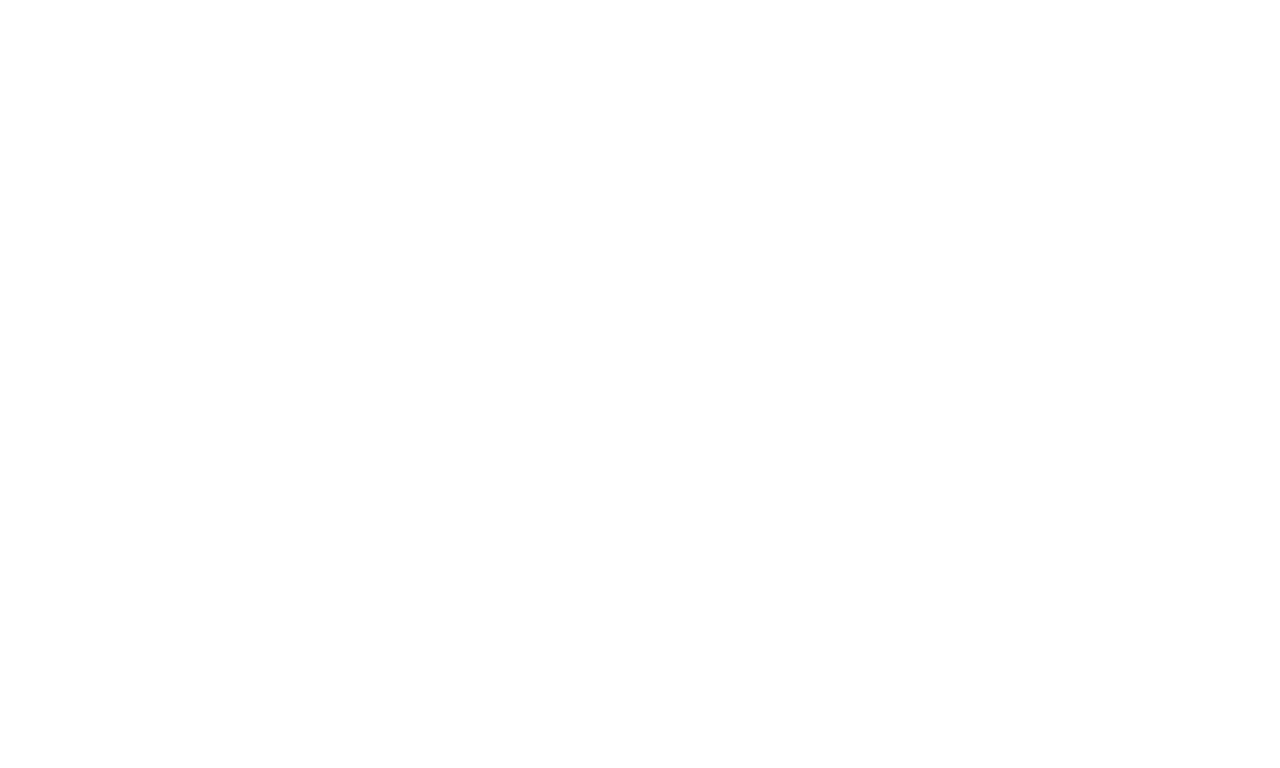
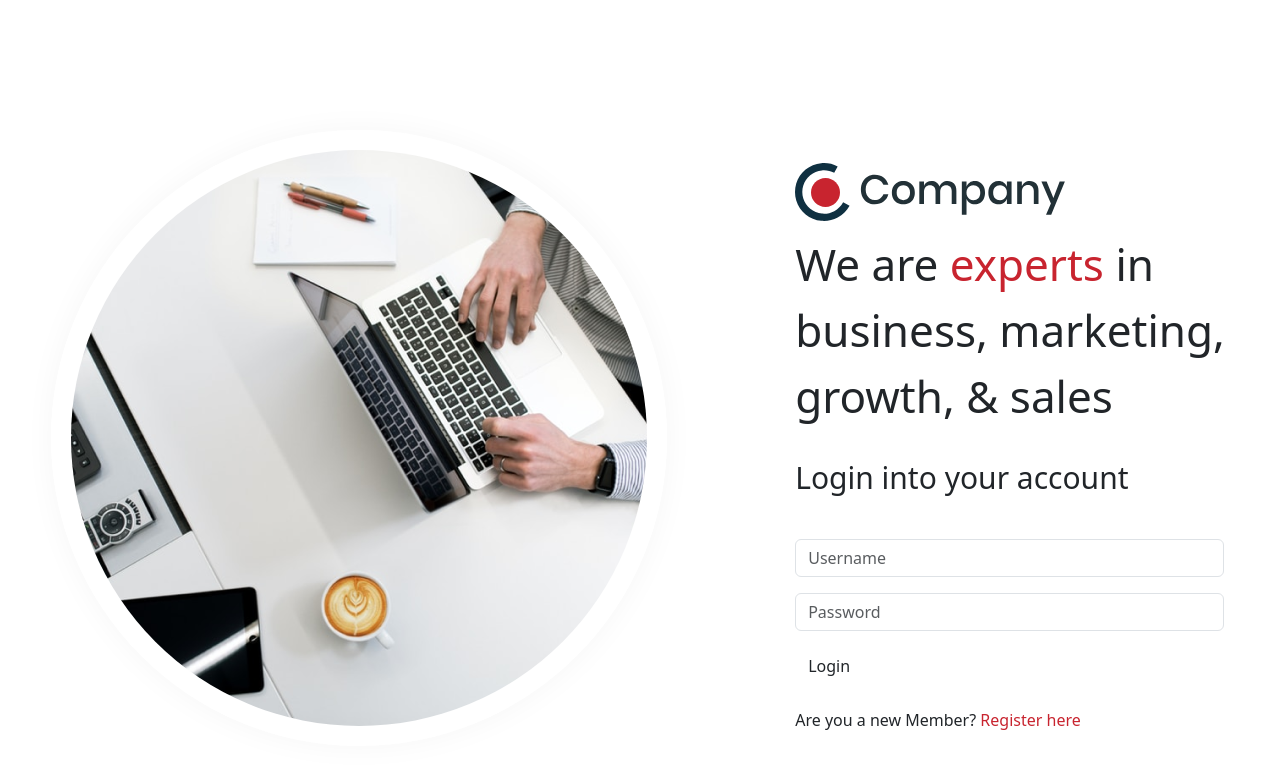
Before and after one commit to Priyank1353/HTML-Training-Assignment, a plain HTML site: page index.html in a window 1280 px wide. Drawn offline with Linux system fonts and the light colour scheme.

Commit message:
all changes

```diff
--- a/CSS/style.css
+++ b/CSS/style.css
@@ -0,0 +1,54 @@
+body{
+    background-color: #FAFAFA;
+}
+.loginpg{
+    display: flex;
+    flex-direction: row;
+    height: 800px;
+    width: 100%;
+    align-items: center;
+    justify-content: center;
+    margin-top: 3%;
+    /* background-color: aqua; */
+}
+
+#heroimg{
+    border-radius: 50%;
+    margin-left: 4%;
+    border: 20px solid white ;
+    box-shadow: 0px 0px 31px #0000000A;
+}
+
+.form{
+    display: flex;
+    flex-direction: column;
+    /* position: relative; */
+    height: 550px;
+    width: 700px;
+    margin-left: 10%;
+    align-items:flex-start;
+    /* margin-top: 2.5%; */
+}
+
+.companyIcon{
+    height: 58px;
+}
+
+.companyTag{
+    font-size: 44px;
+    margin-top: 10px;
+
+}
+
+#exp{
+    color: #C8242F;
+}
+
+.loginline{
+    margin-top: 10px;
+    font-size: 30px;
+}
+
+#disabledInput{
+
+}
--- a/index.html
+++ b/index.html
@@ -3,9 +3,54 @@
 <head>
     <meta charset="UTF-8">
     <meta name="viewport" content="width=device-width, initial-scale=1.0">
+    <link rel="stylesheet" href="CSS/style.css">
+    <link rel="stylesheet" href="CSS/bootstrap.min.css">
+
     <title>Document</title>
 </head>
 <body>
 
+        <div class="loginpg">
+
+                <img src="Images/hero-image.png" alt="" id="heroimg">
+
+            <div class="form">
+                <img src="Images/logo.svg" alt="" class="rightitem companyIcon">
+                <p class="companyTag">We are <span id="exp"> experts </span>in business, marketing, growth, & sales</p>
+                <p class="loginline">Login into your account</p>
+                <form style="margin-top: 23px">
+                    <div class="mb-3">
+                      <input
+                        style="width: 429px"
+                        class="form-control"
+                        id="disabledInput"
+                        type="text"
+                        placeholder="Username "
+                      />
+                    </div>
+                    <div class="mb-3">
+                      <input
+                        style="width: 429px"
+                        type="password"
+                        class="form-control"
+                        id="exampleInputPassword1"
+                        placeholder="Password"
+                      />
+                    </div>
+
+                    <button type="button" class="btn">Login</button>
+
+                    <div style="margin-top: 23px">
+                      <p>
+                        Are you a new Member? <span style="color: #c8242f"
+                          > Register here
+                        </span>
+                      </p>
+                    </div>
+                  </form>
+            </div>
+        </div>
+
+
 </body>
 </html>
```
